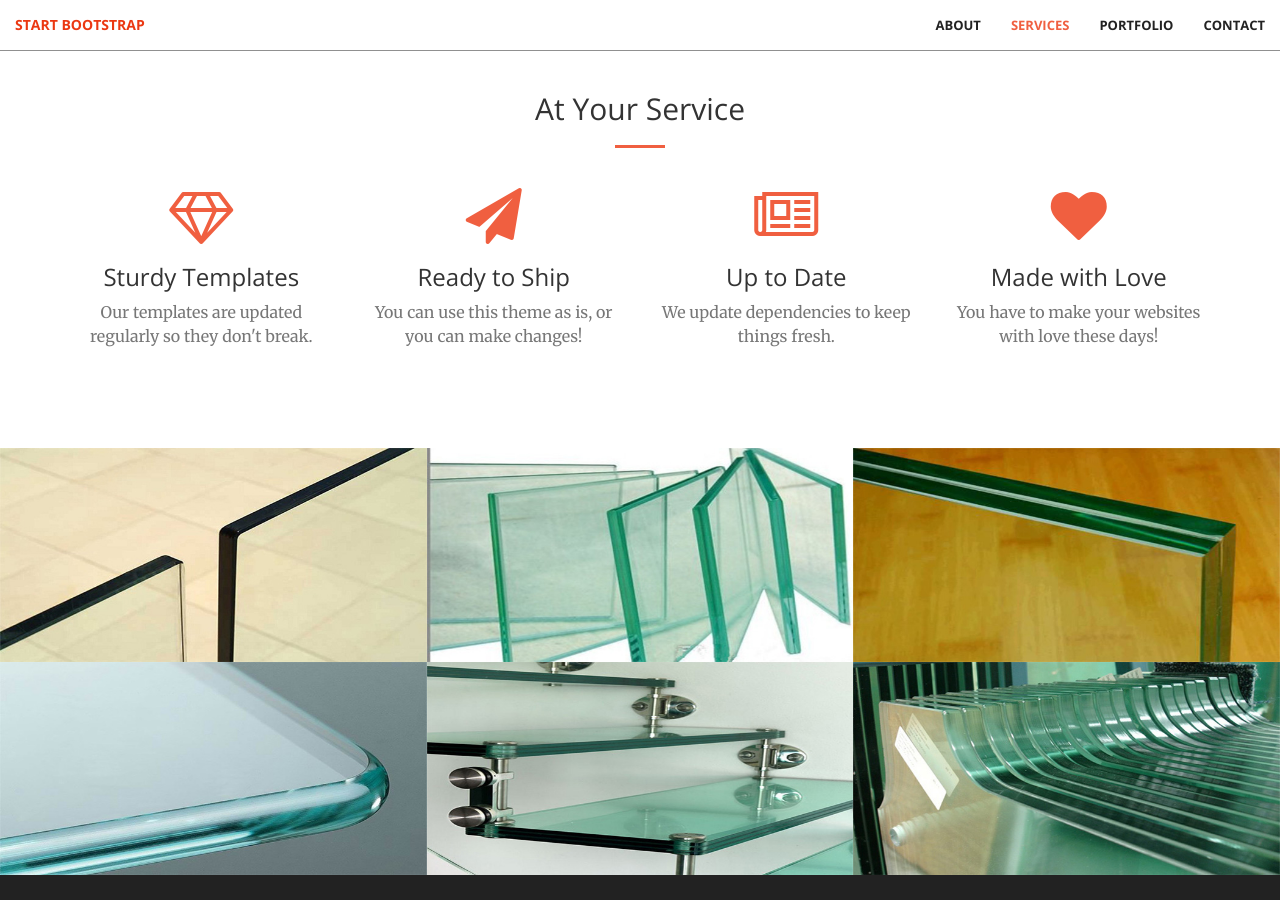
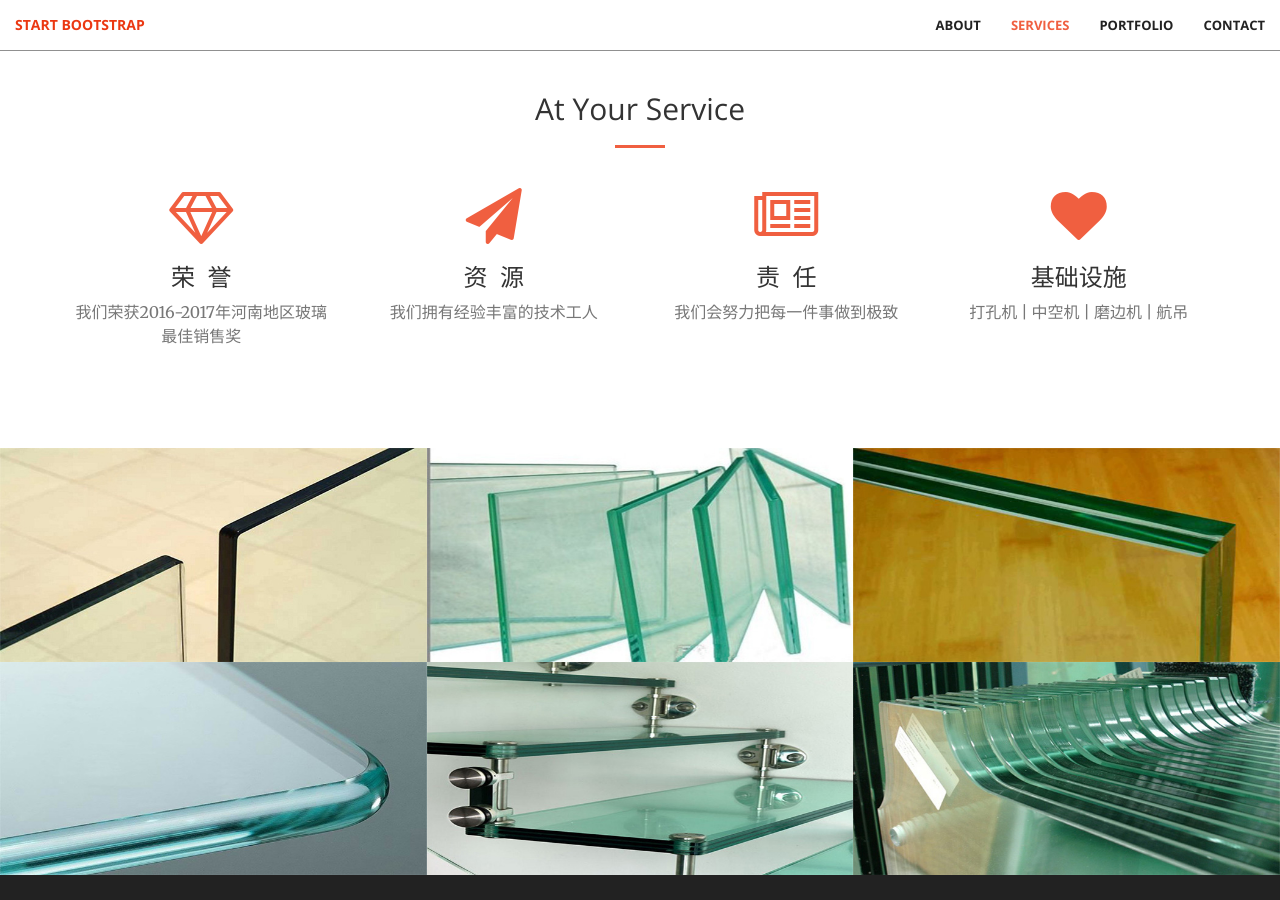
Before and after one commit to sihaiboli/sihaiboli.github.io, a Jekyll site: the page built from index.html, in a window 1280 px wide and 900 px high, scrolled down 1326 px. Built offline with Jekyll 4.4.1, drawn with Linux system fonts in a browser that asks for light colours.

Commit message:
modify services

```diff
--- a/_includes/services.html
+++ b/_includes/services.html
@@ -12,29 +12,29 @@
             <div class="col-lg-3 col-md-6 text-center">
                 <div class="service-box">
                     <i class="fa fa-4x fa-diamond wow bounceIn text-primary"></i>
-                    <h3>Sturdy Templates</h3>
-                    <p class="text-muted">Our templates are updated regularly so they don't break.</p>
+                    <h3>荣&nbsp;&nbsp;誉</h3>
+                    <p class="text-muted">我们荣获2016-2017年河南地区玻璃最佳销售奖</p>
                 </div>
             </div>
             <div class="col-lg-3 col-md-6 text-center">
                 <div class="service-box">
                     <i class="fa fa-4x fa-paper-plane wow bounceIn text-primary" data-wow-delay=".1s"></i>
-                    <h3>Ready to Ship</h3>
-                    <p class="text-muted">You can use this theme as is, or you can make changes!</p>
+                    <h3>资&nbsp;&nbsp;源</h3>
+                    <p class="text-muted">我们拥有经验丰富的技术工人</p>
                 </div>
             </div>
             <div class="col-lg-3 col-md-6 text-center">
                 <div class="service-box">
                     <i class="fa fa-4x fa-newspaper-o wow bounceIn text-primary" data-wow-delay=".2s"></i>
-                    <h3>Up to Date</h3>
-                    <p class="text-muted">We update dependencies to keep things fresh.</p>
+                    <h3>责&nbsp;&nbsp;任</h3>
+                    <p class="text-muted">我们会努力把每一件事做到极致</p>
                 </div>
             </div>
             <div class="col-lg-3 col-md-6 text-center">
                 <div class="service-box">
                     <i class="fa fa-4x fa-heart wow bounceIn text-primary" data-wow-delay=".3s"></i>
-                    <h3>Made with Love</h3>
-                    <p class="text-muted">You have to make your websites with love these days!</p>
+                    <h3>基础设施</h3>
+                    <p class="text-muted">打孔机 | 中空机 | 磨边机 | 航吊</p>
                 </div>
             </div>
         </div>
```
